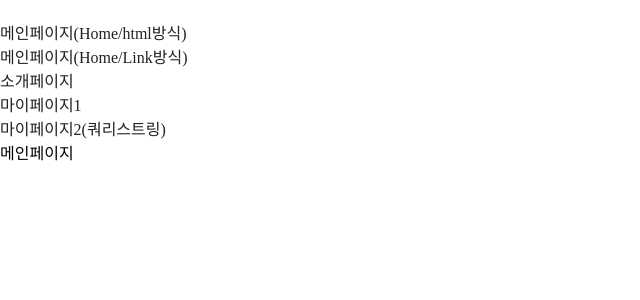
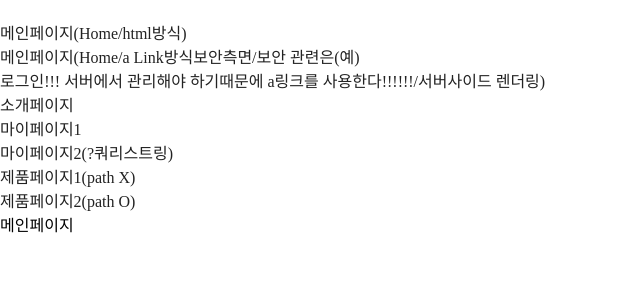
Before and after one commit to root-kjs/react, a React (Vite) app in the folder src/main/reactapp/: page / in a window 1280 px wide. Shown: the top 300 px of the page, without its empty margins (0-640 px from the left). Built offline with nearby package versions, Linux system fonts and the light colour scheme.

Commit message:
라우터 : 하나의 컴포넌트가 여러 컴포넌를 연결하는 구조 : 가상의 url 만들기react-router-dom --> useNavigate, useParams, useSearchParams, BrowserRouter, Routes,  Route, Link

```diff
--- a/src/main/reactapp/src/exam/d4/Component12.jsx
+++ b/src/main/reactapp/src/exam/d4/Component12.jsx
@@ -1,19 +1,19 @@
-import { BrowserRouter, Routes,  Route, Link, useSearchParams } from 'react-router-dom';
-// [1] 메인페이지 컴포넌트
+import { BrowserRouter, Routes,  Route, Link, useSearchParams, useParams, useNavigate } from 'react-router-dom';
+/** [1] 메인페이지 컴포넌트 */
 function Home( props ){
     return(<>
         메인페이지
     </>)
 }// func end
 
-// [2] 소개페이지 컴포넌트
+/** [2] 소개페이지 컴포넌트 */
 function About( props ){
     return(<>
         소개페이지
     </>)
 }// func end
 
-// [3] 마이페이지 컴포넌트 > 쿼리스트링 매개변수 전달
+/** [3] 마이페이지 컴포넌트 > 쿼리스트링 매개변수 전달 */
 function MyPage( props ){
     // 기존 바닐라 js 쿼리스트링 매개변수 받기
     //const name = new URL( location.href ).searchParams.get('name');
@@ -29,6 +29,48 @@ function MyPage( props ){
     </>)
 }// func end
 
+/**  [4] 제품 소개 페이지 :  path방식 (매개변수 전달) */
+function Product( props ){
+    // 기존 바닐라 js 쿼리스트링 매개변수 받기
+    // const path = new URL( location.href ).pathname; // /product/ 코카콜라/1000 vs 여러개는 쿼리스트링을 많이 사용한다.
+    // const pno = path.substring( path.lastIndexOf('/') + 1 ); // 1004
+
+    const{ pname, price } = useParams(); // 구조분해할당 const pname = useParams().pname; const price = useParams().price;
+
+    return(<>
+        <h3>제품소개 페이지</h3>
+        <p>제품명 : { pname } / 제품가격 : { price } </p>
+    </>)
+}//func end
+
+/** [5] 404 컴포넌트 : 존재하지 않는 가상 URL 요청시 노출  */
+function Page404( props ){
+
+    // 5-1) useNavigate() 훅 함수 사용 --> 반환값 저장
+    const navigate = useNavigate(); // 함수형 컴포넌트에서 사용가능, 훅은 무조건 함수형 컴포넌트에서만 사용가능
+
+    const 이동함수 = () => {
+        // 1) HTML 페이지 전환 방식
+        // location.href = '/'; // '경로', 메인페이지로 이동 : 서버사이드 렌더링
+        // (새로고침됨 --> 화면이 깜빡거림--> 서버통신이 필요한 경우나(로그인 세션 비번이나 데이터를 다시 가져오는 경우))
+
+        //  2) 리액트 라우터 페이지 전환 방식 ******************************************************************************
+        navigate( '/' ); // '경로', 메인페이지로 이동(새로고침 없음), 클라이언트사이드 렌더링
+    }
+
+
+
+    return(<>
+        <h3> 404 페이지 </h3>
+        <p> 존재하지 않는 페이지 입니다. </p>
+        <a href ="/">[서버사이드 렌더링]메인페이지로 이동(html방식/보안측면/보안 관련은 서버에서 관리해야 하기때문에 a링크를 사용한다!!!!!!/)</a><br/>
+        <Link to ="/">[클라이언트 사이드 렌더링]메인페이지로 이동(리액트 라우터 방식/)</Link>
+        <button onClick={ 이동함수 }>[navigate 함수] 홈으로3  </button>
+
+    </>)
+}// func end
+
+
 // [****] 라우터 : 하나의 컴포넌트가 여러 컴포넌를 연결하는 구조 : 가상의 url 만들기
 // 라이브러리 설치 : 리액트 서버 종료 후에 터미널에서 설치 한 후 다시 리액트 실행 : npm i react-router-dom
 export default function Component12( props ){
@@ -42,18 +84,29 @@ export default function Component12( props ){
 
 
                     {/* =========================== 진짜 url이 아닌 가상의 url ============================ */}
-                    <li> <Link to ="/">메인페이지(Home/Link방식)</Link></li>
+                    <li> <Link to ="/">메인페이지(Home/a Link방식보안측면/보안 관련은(예) <br/>로그인!!! 서버에서 관리해야 하기때문에 a링크를 사용한다!!!!!!/서버사이드 렌더링)</Link></li>
                     <li> <Link to ='/about'>소개페이지</Link></li>
                      <li> <Link to ='/mypage'>마이페이지1</Link></li>
                       {/* MyPage 컴포넌트의 리턴값을 가져온다! 개꿀!!!!!! 라우터 최고!!!!! */}
-                    <li> <Link to ='/mypage?name=홍길동&age=30'>마이페이지2(쿼리스트링)</Link></li>
-
+                    <li> <Link to ='/mypage?name=홍길동&age=30'>마이페이지2(?쿼리스트링)</Link></li>
+                    {/* path varible  구체적인 경로명이 없으면 나오지도 않음  */}
+                    <li> <Link to ='/product'>제품페이지1(path X)</Link></li>
+                    <li> <Link to ='/product/코카콜라/1000'>제품페이지2(path O)</Link></li>
                 </ul>
                 <Routes>
                     {/* 가상의 url을 정의하고 정의한 url과 매핑할 컴포넌트 정의 */}
                     <Route path="/" element={ <Home /> } ></Route>
+
                     <Route path ='/about' element={ <About /> }> </Route>
+
+                    {/* 쿼리스트링은 사용하는 쪽에서??? */}
                     <Route path ='/mypage' element ={ <MyPage/> }></Route>
+
+                    {/* path varible 방식 : 우선순위가 다르다??  */}
+                    <Route path ='/product/:pname/:price' element={ <Product /> }></Route>
+
+                    {/*  만약에 존재하진 않은 가상 URL 을 요청하면, 404 컴포넌트 노출  */}
+                    <Route path = '*' element={ <Page404 /> }></Route>
                 </Routes>
             </BrowserRouter>
         </>)
```
